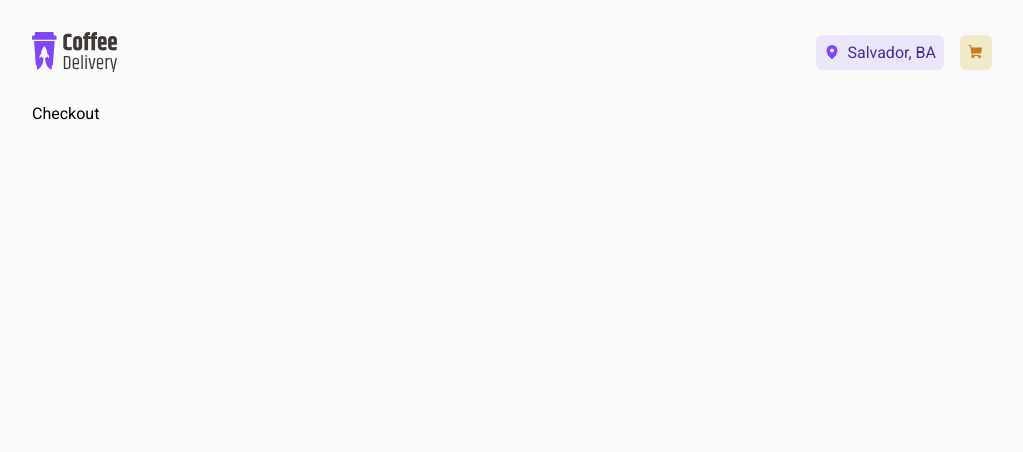
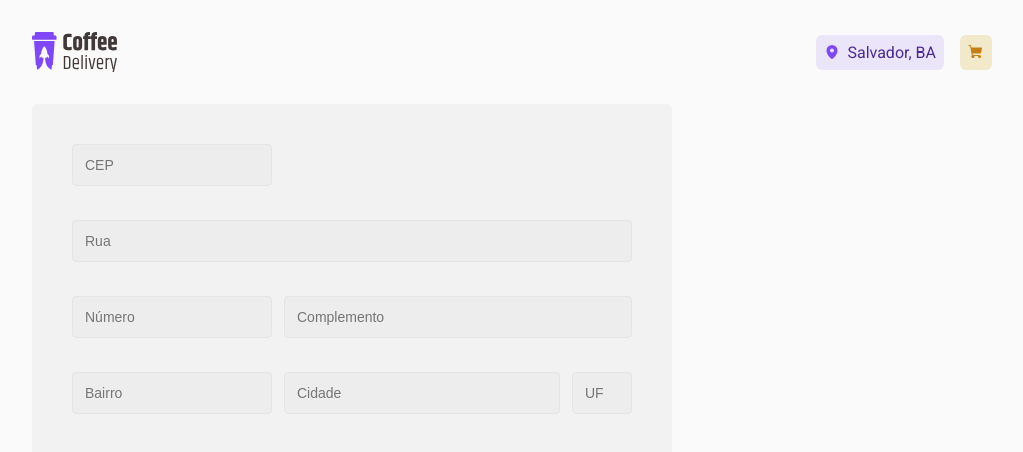
Before and after one commit to jairocket/project-02, a React (Vite) app: page /checkout in a window 1280 px wide. Shown: the top 452 px of the page, without its empty margins (128-1151 px from the left). Built offline with nearby package versions, Linux system fonts and the light colour scheme.

Commit message:
feat(address-form): Add address form

```diff
--- a/package.json
+++ b/package.json
@@ -13,6 +13,7 @@
     "phosphor-react": "^1.4.1",
     "react": "^18.2.0",
     "react-dom": "^18.2.0",
+    "react-hook-form": "^7.43.1",
     "react-router-dom": "^6.8.1",
     "styled-components": "^5.3.6"
   },
--- /dev/null
+++ b/src/components/AdressForm/index.tsx
@@ -0,0 +1,65 @@
+import { useForm } from 'react-hook-form'
+import {
+  CityInput,
+  ComplementInput,
+  DefaultInput,
+  Form,
+  StreetInput,
+  UfInput,
+} from './styles'
+
+export function AddressForm() {
+  const addressForm = useForm({
+    defaultValues: {
+      cep: '',
+      rua: '',
+      numero: '',
+      complemento: '',
+      bairro: '',
+      cidade: '',
+      uf: '',
+    },
+  })
+  const { handleSubmit, watch, register } = addressForm
+  return (
+    <Form onSubmit={() => console.log('form')}>
+      <DefaultInput
+        type="text"
+        id="cep"
+        placeholder="CEP"
+        {...register('cep')}
+      />
+      <StreetInput
+        type="text"
+        id="rua"
+        placeholder="Rua"
+        {...register('rua')}
+      />
+      <DefaultInput
+        type="text"
+        id="numero"
+        placeholder="Número"
+        {...register('numero')}
+      />
+      <ComplementInput
+        type="text"
+        id="complemento"
+        placeholder="Complemento"
+        {...register('complemento')}
+      />
+      <DefaultInput
+        type="text"
+        id="bairro"
+        placeholder="Bairro"
+        {...register('bairro')}
+      />
+      <CityInput
+        type="text"
+        id="cidade"
+        placeholder="Cidade"
+        {...register('cidade')}
+      />
+      <UfInput type="text" id="uf" placeholder="UF" {...register('uf')} />
+    </Form>
+  )
+}
--- /dev/null
+++ b/src/components/AdressForm/styles.ts
@@ -0,0 +1,41 @@
+import styled from 'styled-components'
+
+export const Form = styled.form`
+  display: flex;
+  flex-direction: row;
+  flex-wrap: wrap;
+  align-items: flex-start;
+  padding: 2.5rem;
+  gap: 0.75rem;
+
+  width: 40rem;
+  height: 23.25rem;
+
+  background-color: ${(props) => props.theme['card']};
+  border-radius: 6px;
+`
+const BaseInput = styled.input`
+  padding: 0.75rem;
+  height: 4.5rem;
+  background-color: ${(props) => props.theme['input']};
+  border: 1px solid ${(props) => props.theme['button']};
+  color: ${(props) => props.theme['label']};
+  border-radius: 4px;
+  height: 42px;
+  font-size: 14px;
+`
+export const DefaultInput = styled(BaseInput)`
+  width: 200px;
+`
+export const StreetInput = styled(BaseInput)`
+  width: 560px;
+`
+export const ComplementInput = styled(BaseInput)`
+  width: 348px;
+`
+export const CityInput = styled(BaseInput)`
+  width: 276px;
+`
+export const UfInput = styled(BaseInput)`
+  width: 60px;
+`
--- a/src/pages/Checkout/index.tsx
+++ b/src/pages/Checkout/index.tsx
@@ -1,7 +1,8 @@
+import { AddressForm } from '../../components/AdressForm'
 export function Checkout() {
   return (
     <div>
-      <p>Checkout</p>
+      <AddressForm />
     </div>
   )
 }
```
Also changed, not shown: src/assets/confirmation.svg (added), 1 other file (tests, documents, lock files or other folders).
